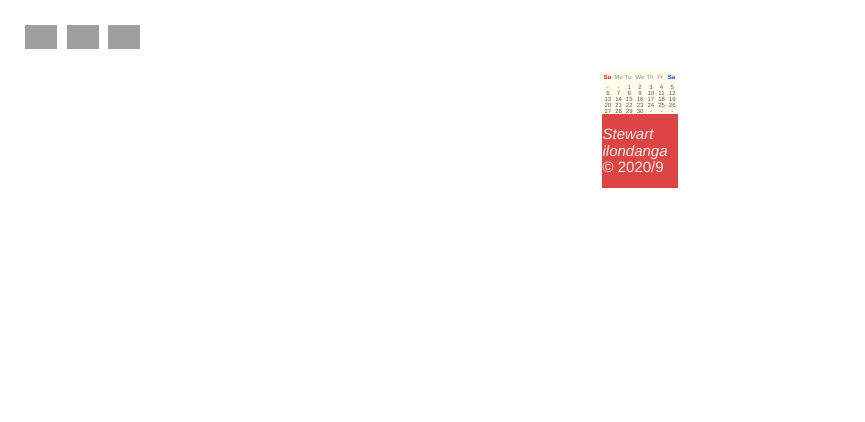
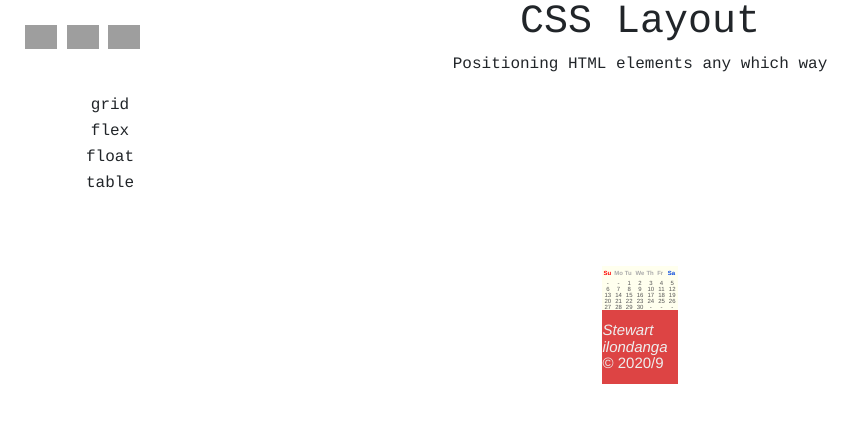
Before and after one commit to stewilondanga/library-shelf, a plain HTML site: page index.html in a window 1280 px wide. Shown: the whole page, without its empty margins (0-865 px from the left). Drawn offline with nearby package versions, Linux system fonts and the light colour scheme; grey boxes are pictures that could not be loaded.

Commit message:
add index.html

```diff
--- a/index.html
+++ b/index.html
@@ -19,6 +19,53 @@
       <a href="https://twitter.com/stew_ilondanga" class="social">
           <img src="https://i.imgsafe.org/43/431dd07874.png" alt="twitter"></img>
         </a>
+    </div>
+
+    <!-- in a wrapping container used for the overall positioning of the page's content, include
+      - a container introducing the page
+      - a table responsible for the bookshelf
+      - a container showcasing a snippet which is connected to the particular, clicked book
+    -->
+
+    <div class="container">
+
+      <div class="container__intro">
+        <h1>CSS Layout</h1>
+        <p>Positioning HTML elements any which way</p>
+      </div>
+
+      <!--
+        include one cell for each row, in which to show the different books
+        later this will allow to rotate the entire table and have the display flipped from horizontal, one on top of the other to vertical, one next to the other
+      -->
+      <table class="container__table">
+        <tr>
+          <td id="grid">
+            grid
+          </td>
+        </tr>
+        <tr>
+          <td id="flex">
+            flex
+          </td>
+        </tr>
+        <tr>
+          <td id="float">
+            float
+          </td>
+        </tr>
+        <tr>
+          <td id="table">
+            table
+          </td>
+        </tr>
+      </table>
+
+
+      <div class="container__snippet">
+      </div>
+
+
     </div>
 
   <section id="contact">
```
